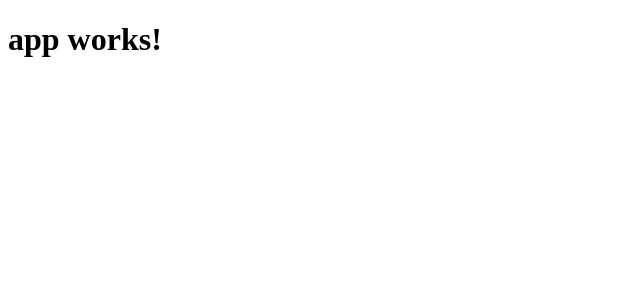
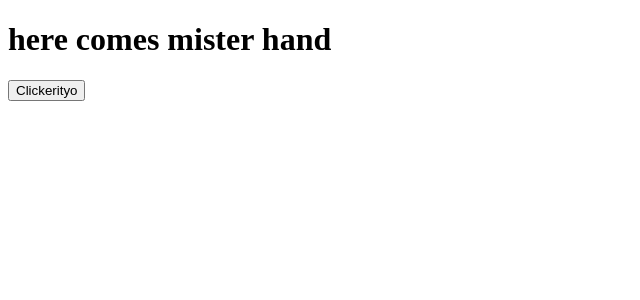
Before and after one commit to StellarConverter/MrHand, an Angular app: page / in a window 1280 px wide. Shown: the top 300 px of the page, without its empty margins (0-640 px from the left). Built offline with nearby package versions, Linux system fonts and the light colour scheme.

Commit message:
bootstrapping basic service

```diff
--- a/src/app/app.component.html
+++ b/src/app/app.component.html
@@ -1,3 +1,5 @@
 <h1>
   {{title}}
 </h1>
+
+<button  (click)="click1()">Clickerityo</button>
--- a/src/app/app.component.ts
+++ b/src/app/app.component.ts
@@ -1,10 +1,26 @@
 import { Component } from '@angular/core';
+import { HandyService } from './handy.service';
 
 @Component({
   selector: 'app-root',
   templateUrl: './app.component.html',
-  styleUrls: ['./app.component.css']
+  styleUrls: ['./app.component.css'],
+  providers:[HandyService]
 })
-export class AppComponent {
-  title = 'app works!';
+
+export class AppComponent
+{
+  title = 'here comes mister hand';
+
+  constructor(private hs:HandyService)
+  {
+    ;
+  }
+
+  public click1()
+  {
+    let response = this.hs.Thing1();
+    alert(response);
+  }
+
 }
--- /dev/null
+++ b/src/app/handy.service.ts
@@ -0,0 +1,12 @@
+import { Injectable } from '@angular/core';
+
+@Injectable()
+export class HandyService
+{
+    constructor() { }
+
+    public Thing1() : string
+    {
+      return "hello this is the HAND service.  It is a nice day";
+    }
+}
```
Also changed, not shown: 1 other file (tests, documents, lock files or other folders).
